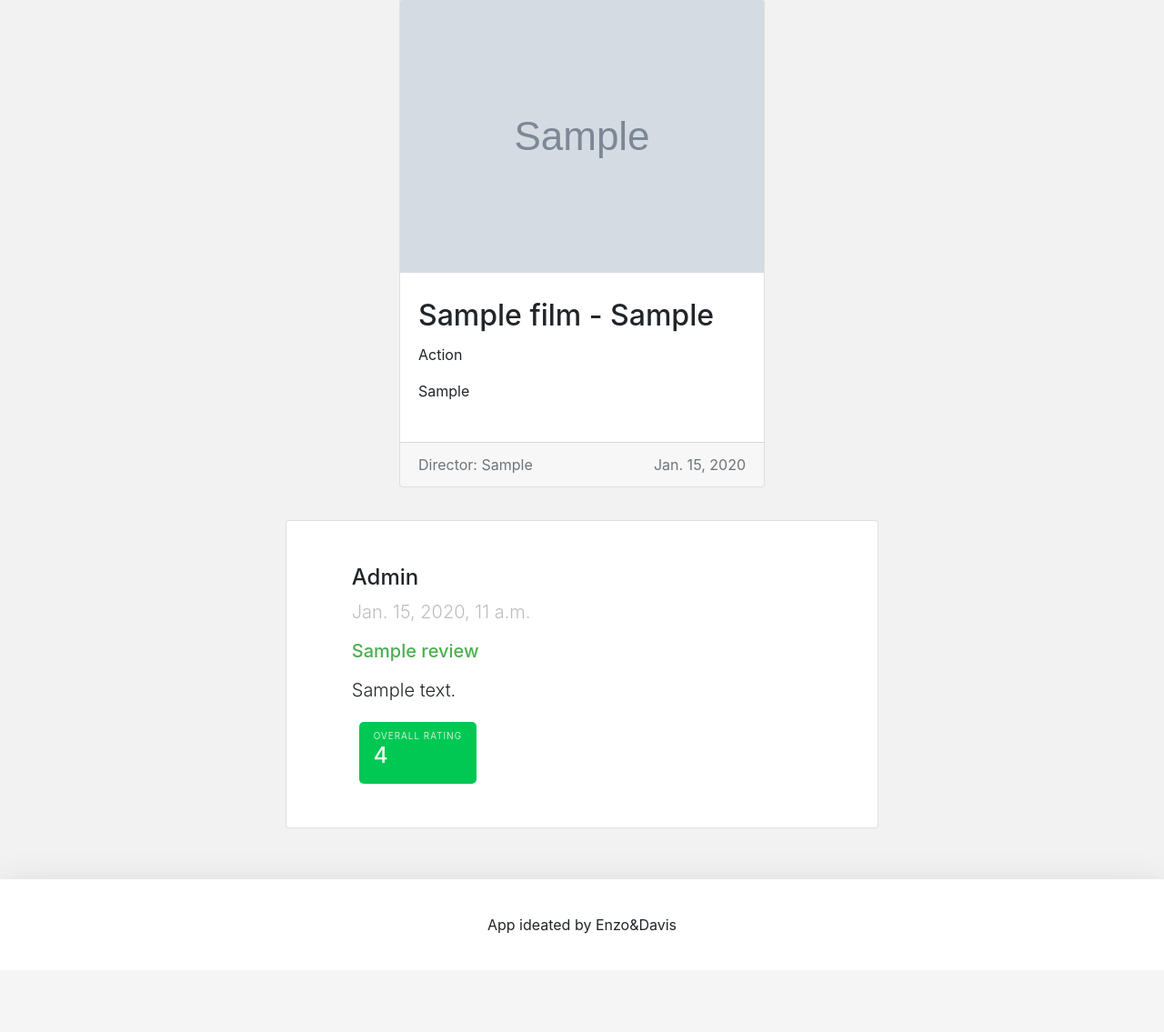
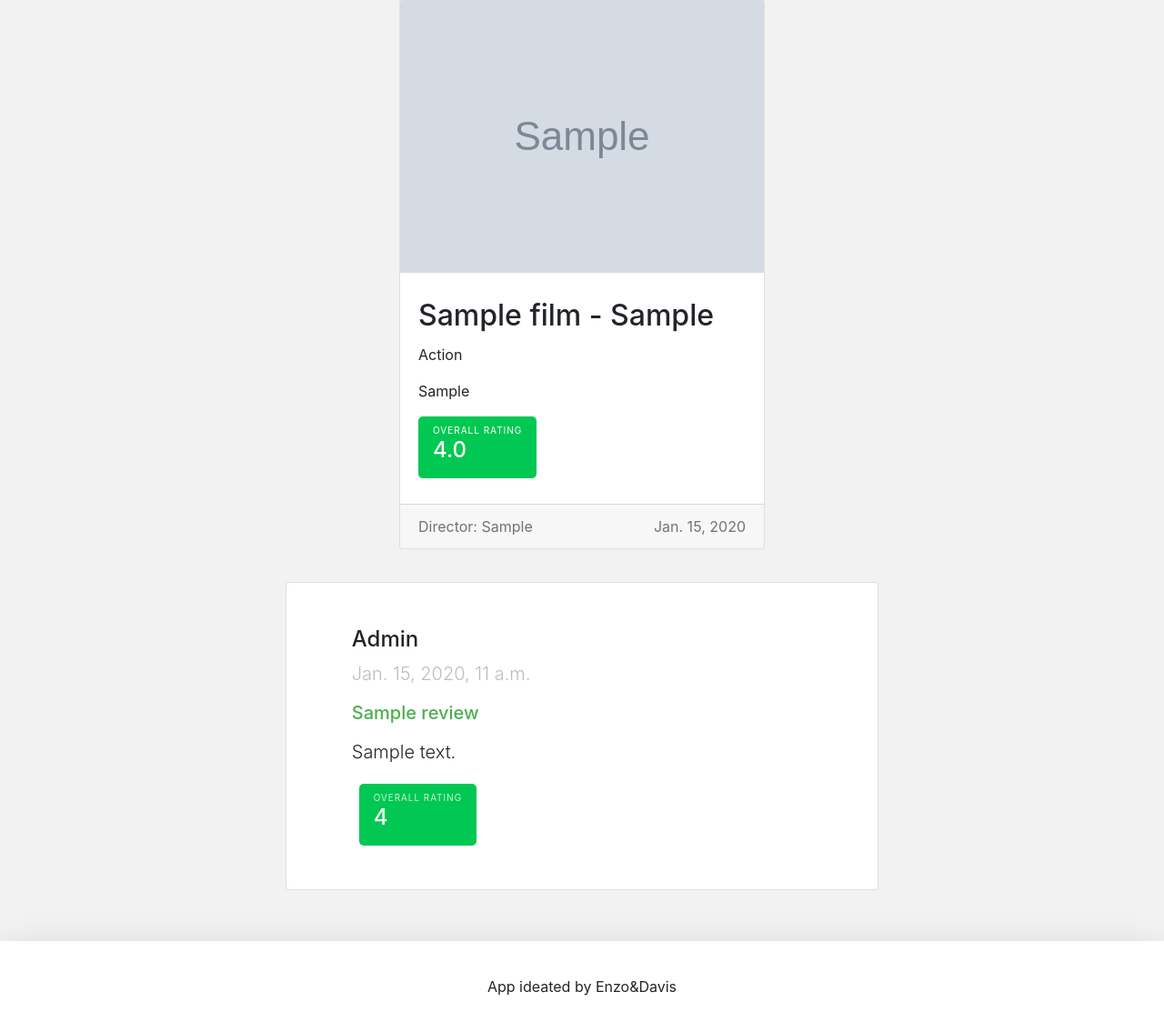
Before and after one commit to bskenzo/Progetto_Tecnologie, a Django app: page /movie/1/detail in a window 1280 px wide. Shown: the part 132-1267 px from the top of the page at 91% size. Before the commit the page ends 1159 px from the top, so only its background shows below. Run offline with Django 3.2, Linux system fonts and the light colour scheme; data comes from the database, SQL or seed files in the repository; tables that the repository leaves empty hold one stand-in row (values such as "Sample post"); grey boxes marked "Sample" are stand-in pictures; some libraries are stand-ins or nearby versions.

Commit message:
rating in detail.html

```diff
--- a/movie/static/css/detail.css
+++ b/movie/static/css/detail.css
@@ -12,12 +12,6 @@
     letter-spacing: 1px
 }
 
-.green-tab {
-    background-color: #00C853;
-    color: #fff;
-    border-radius: 5px;
-}
-
 .grey-text {
     color: #BDBDBD
 }
@@ -29,6 +23,12 @@
 .sm-text {
     font-size: 10px;
     letter-spacing: 1px
+}
+
+.gray-tab {
+    background-color: lightslategray;
+    color: #fff;
+    border-radius: 5px;
 }
 
 .green-tab {
--- a/movie/templates/movie/detail.html
+++ b/movie/templates/movie/detail.html
@@ -25,7 +25,19 @@
                     <h2 class="card-title">{{ object.title }} - {{ object.director }}</h2>
                     <p class="card-text">{{ object.genre | capfirst}}</p>
                     <p class="card-text">{{ object.plot }}</p>
-                    <p class="card-text">{{ rating }}</p>
+                    <div class="d-flex">
+                        {% if rating.rating__avg is not None%}
+                            <div class="green-tab p-2 px-3 ">
+                                <p class="sm-text mb-0">OVERALL RATING</p>
+                                <h4>{{ rating.rating__avg }}</h4>
+                            </div>
+                        {% else %}
+                            <div class="gray-tab p-2 px-3 ">
+                                <p class="sm-text mb-0">OVERALL RATING</p>
+                                <h4>N/A</h4>
+                            </div>
+                        {% endif %}
+                    </div>
 
                     {% if user.is_staff %}
                         <a href="{% url 'movie:update-film' object.pk %}" class="btn btn-outline-primary">Update</a>
--- a/movie/views.py
+++ b/movie/views.py
@@ -48,6 +48,7 @@ class FilmDetailView(DetailView):
         context = super().get_context_data(**kwargs)
         context['review'] = Review.objects.all()
         context['playlist'] = Playlist.objects.filter(user_id=self.request.user.pk)
+        context['rating'] = Review.objects.filter(reviewed_film_id=self.kwargs['pk']).aggregate(Avg('rating'))
         try:
             my_purchase = MyList.objects.get(user_id=self.request.user.pk).film.all()
             film = Film.objects.get(id=self.kwargs['pk'])
```
